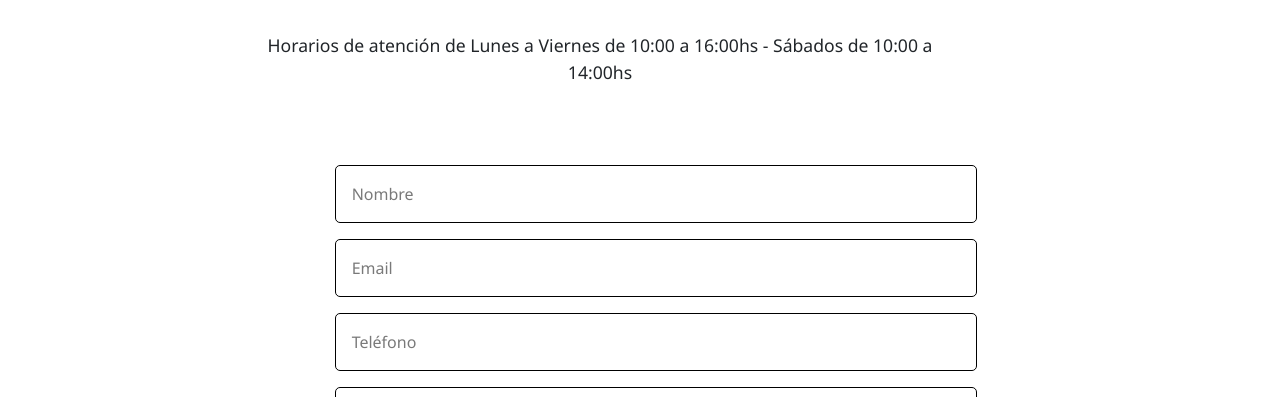
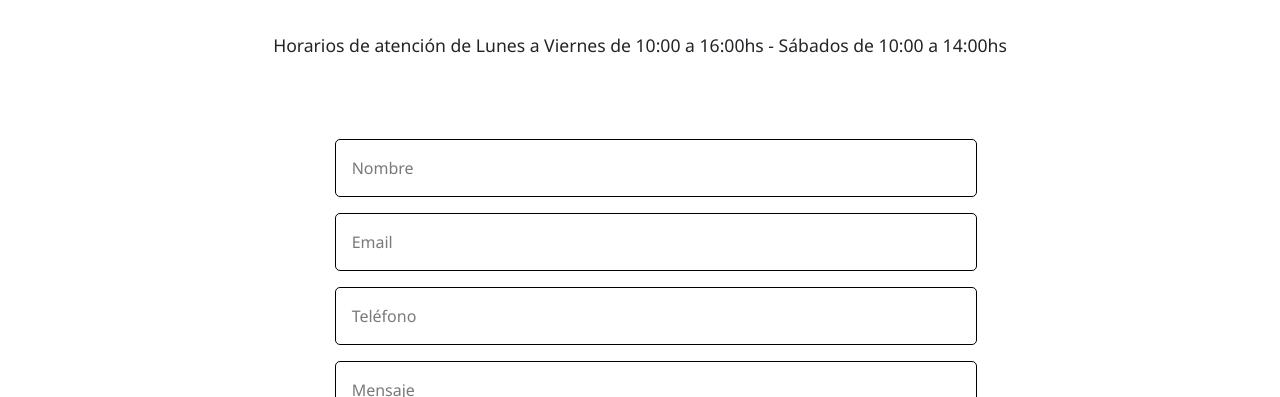
Before and after one commit to LaraCennamo/LaraCennamo-GIT, a plain HTML site: page proyecto-lara/pages/contacto.html in a window 1280 px wide. Shown: the part 703-1100 px from the top of the page. Drawn offline with nearby package versions, Linux system fonts and the light colour scheme.

Commit message:
modifico clases

```diff
--- a/proyecto-lara/css/style.css
+++ b/proyecto-lara/css/style.css
@@ -348,7 +348,7 @@ nav{
      margin: 4rem 10rem 4rem 10rem ;
 }
 
-/* Pagina Productos
+
 
 
 /* Preguntas frecuentes*/
@@ -413,7 +413,7 @@ nav{
 
 /* Preguntas frecuentes */
 
-.informacion2 {
+.preguntas {
     margin: 0 15rem 0 10rem;
 }
 
```
